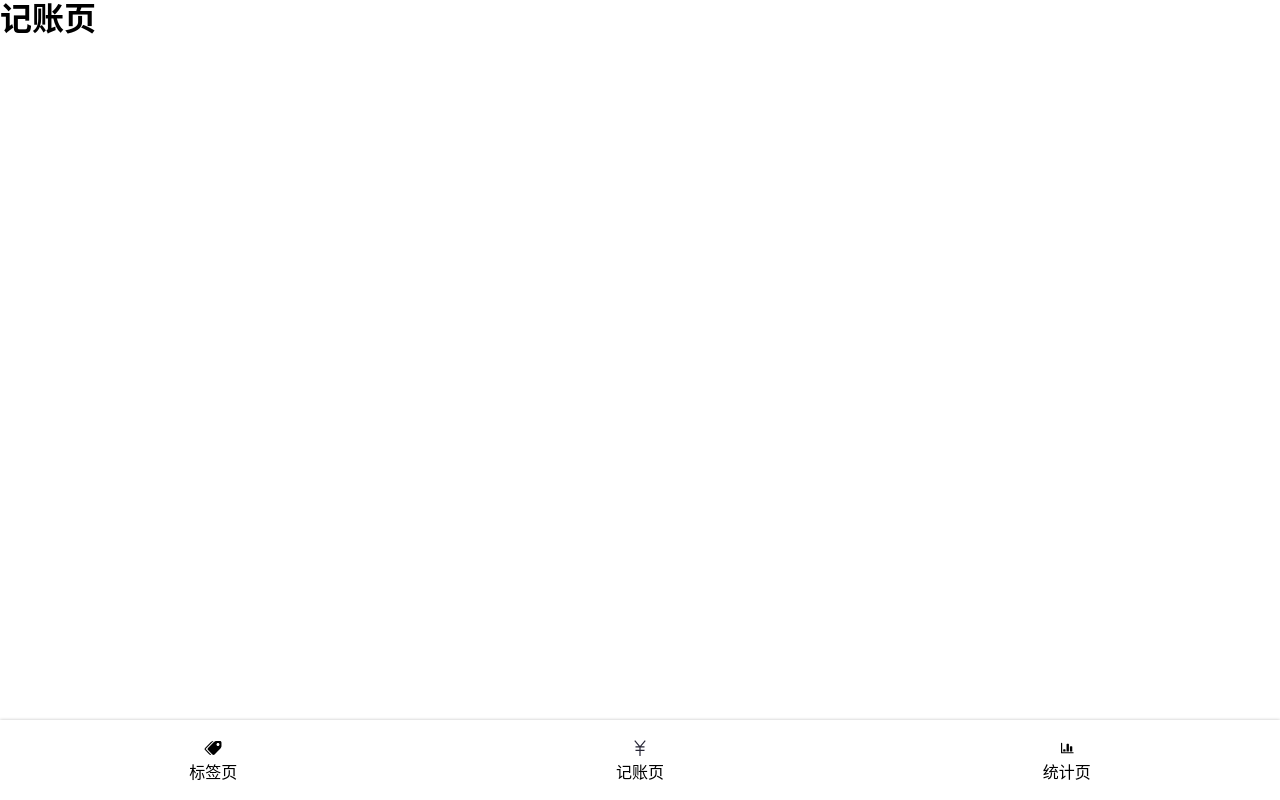
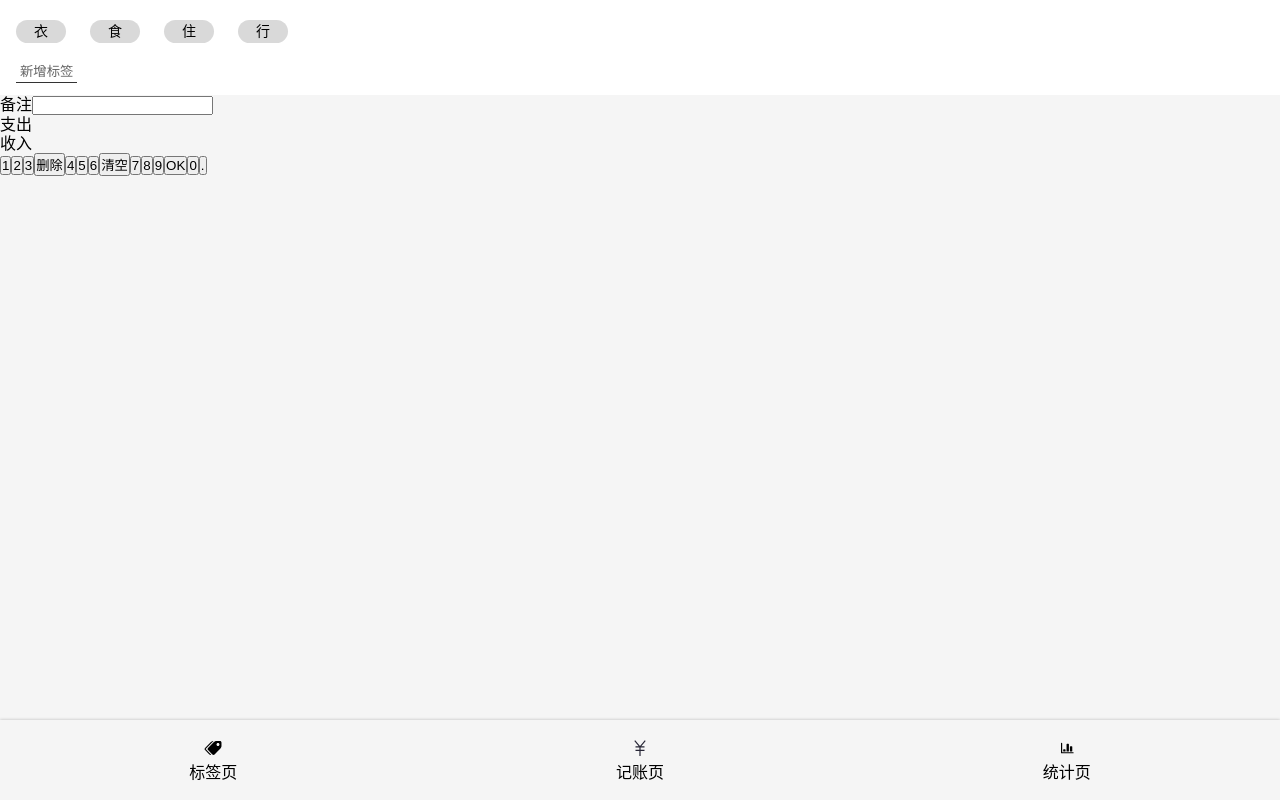
Before and after one commit to zhouzhaoyuan/project-wangcai, a React app: page /#/ in a window 1280 px wide. Built offline with nearby package versions, Linux system fonts and the light colour scheme.

Commit message:
Money.tsx 的TagsSection UI 完成

```diff
--- a/src/index.scss
+++ b/src/index.scss
@@ -19,6 +19,7 @@
   font-family: $font-hei;
   font-size: 16px;
   line-height: 1.2;
+  background: #f5f5f5;
 }
 .icon{
   width: 1em;
--- a/src/views/Money.tsx
+++ b/src/views/Money.tsx
@@ -1,10 +1,79 @@
 import Page from '../components/Page';
 import React from 'react';
+import styled from 'styled-components';
 
+const TagsSection = styled.section`
+  background: #FFF;
+  padding: 12px 16px;
+  > ol{
+    margin: 0 -12px;
+    > li{
+      background: #D9D9D9;
+      border-radius: 18px;
+      display: inline-block;
+      padding: 3px 18px;
+      font-size: 14px;
+      margin: 8px 12px;
+    }
+  }
+  > button{
+    background: none;
+    border: none;
+    border-bottom: 1px solid #333;
+    color: #666;
+    padding: 2px 4px ;
+    margin-top: 8px ;
+  }
+
+`
+const NoteSection = styled.section`
+`
+const CategorySection = styled.section`
+`
+const NumberPadSection = styled.section`
+`
 const Money = () => {
   return (
     <Page>
-      <h1>记账页</h1>
+      <TagsSection>
+        <ol>
+          <li>衣</li>
+          <li>食</li>
+          <li>住</li>
+          <li>行</li>
+        </ol>
+        <button>新增标签</button>
+      </TagsSection>
+      <NoteSection>
+        <label>
+          <span>备注</span>
+          <input type="text"/>
+        </label>
+      </NoteSection>
+      <CategorySection>
+        <ul>
+          <li>支出</li>
+          <li>收入</li>
+        </ul>
+      </CategorySection>
+      <NumberPadSection>
+        <div>
+          <button>1</button>
+          <button>2</button>
+          <button>3</button>
+          <button>删除</button>
+          <button>4</button>
+          <button>5</button>
+          <button>6</button>
+          <button>清空</button>
+          <button>7</button>
+          <button>8</button>
+          <button>9</button>
+          <button>OK</button>
+          <button>0</button>
+          <button>.</button>
+        </div>
+      </NumberPadSection>
     </Page>
   )
 };
```
